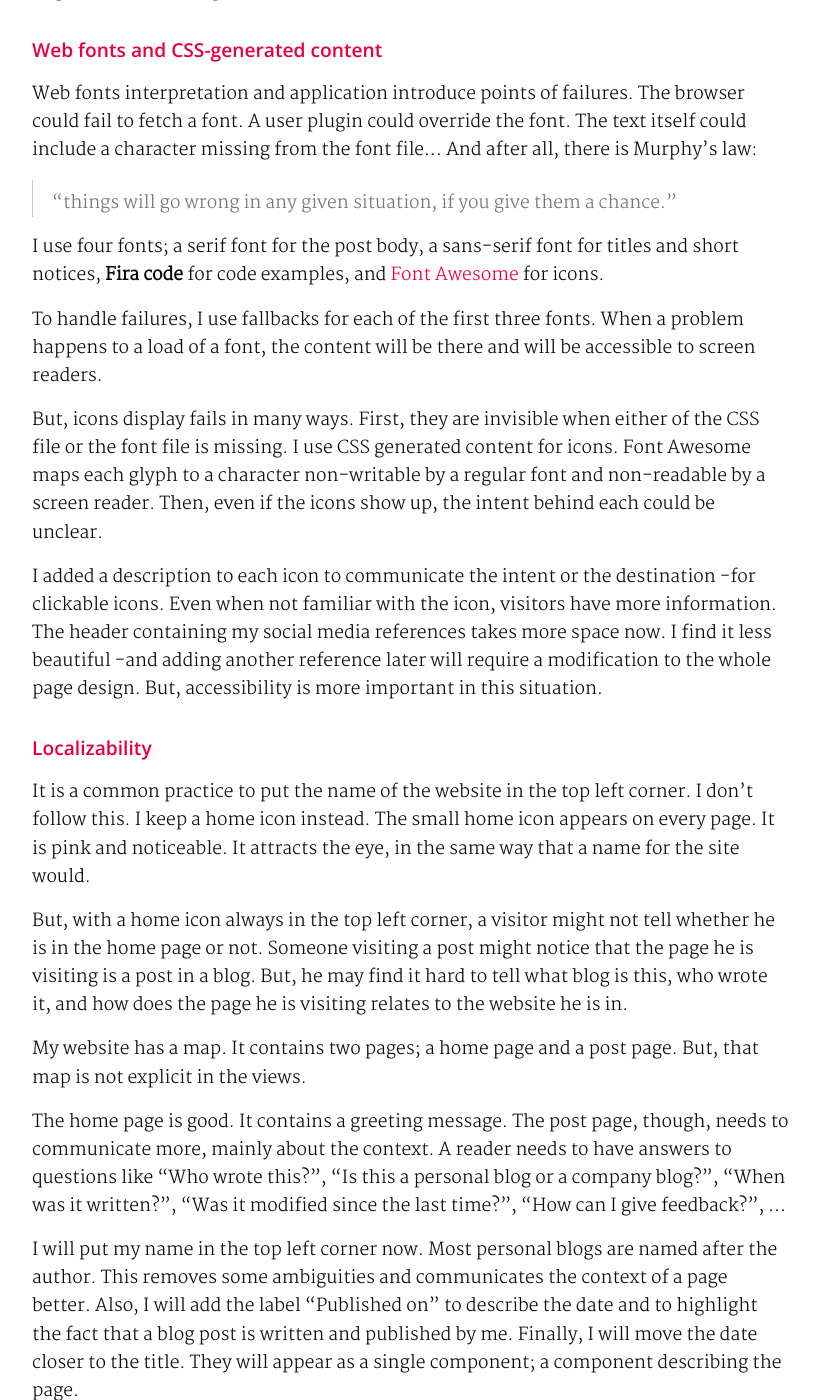
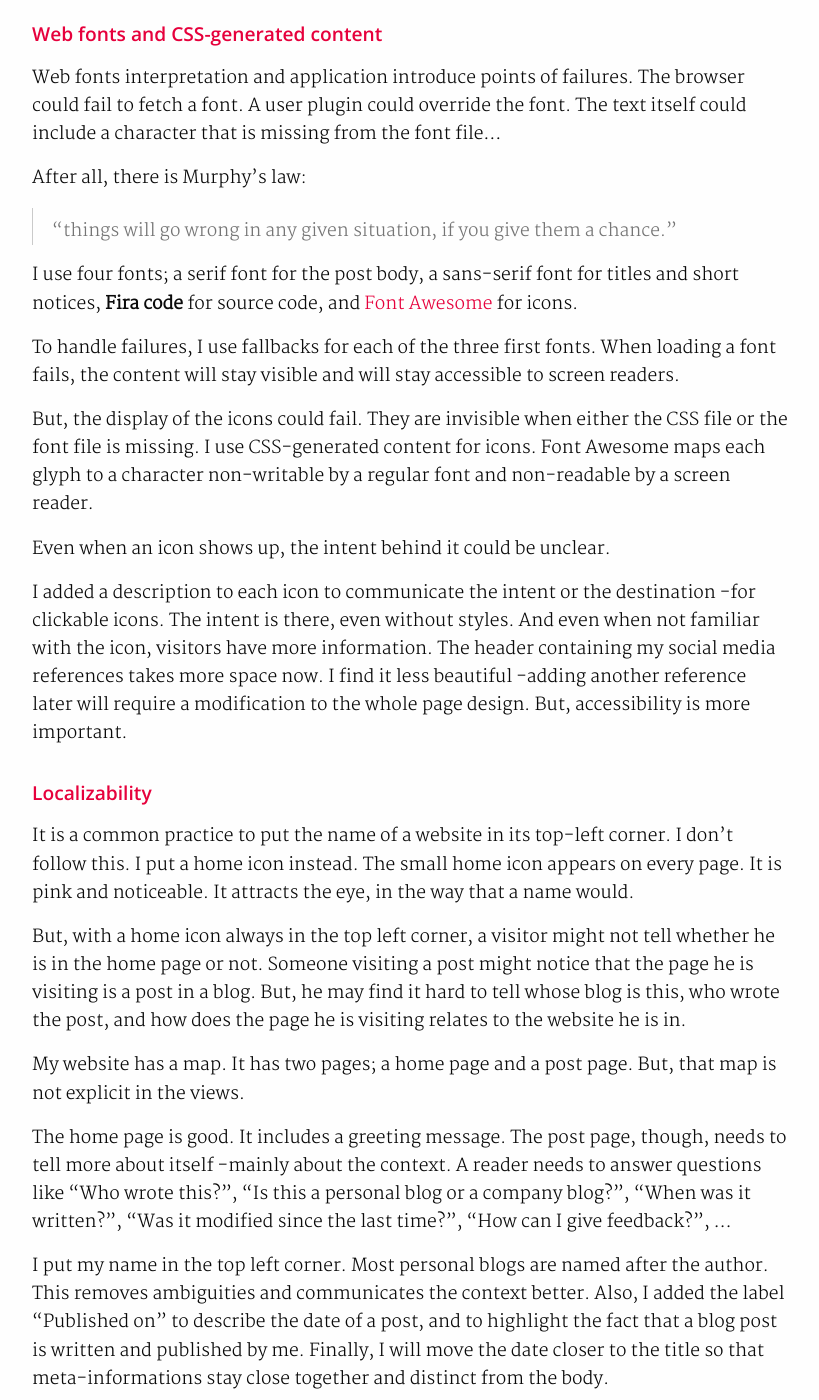
Before and after one commit to haresfaiez/haresfaiez.github.io, a Jekyll site: the page built from _posts/2019-06-22-improving-the-accessibility-of-my-website.md, in a window 1280 px wide and 1400 px high, scrolled down 607 px. Shown: the whole window, without its empty margins (103-922 px from the left). Built offline with Jekyll 4.4.1, drawn with Linux system fonts in a browser that asks for light colours; comment, search, counter and statistics services are not loaded; some of the changed text lies outside the part shown.

Commit message:
Improve the accessibility post

```diff
--- a/_posts/2019-06-22-improving-the-accessibility-of-my-website.md
+++ b/_posts/2019-06-22-improving-the-accessibility-of-my-website.md
@@ -6,102 +6,102 @@ date:   2019-06-22 12:37:00 +0100
 tags: featured
 ---
 
-People use different technologies than what most of us are familiar with.
-They are used to navigate the web in customized settings.
-When they cannot read fluently, they use screen readers or they save the page for a next break.
-And if they fail to digest the content then, either they ignore it or they ask for help -which is
-not easy.
-They might not distinguish colors, fail to keep up with videos, you name it.
+People use customized tools and unfamiliar applications to navigate the web.
+They have no use for a screen, a keyboard, or a regular browser.
+They need assistance (we all do).
+When they can't read, they use screen readers.
+When they fail to distinguish colors, they spend their time guessing, then they misinterpret the content.
+Some fail to keep up with videos, to see small text, to drag-and-drop small objects,...
 
-Not all disabilities are permanent. One might fall-ill, might break a hand,
-or might become short-sighted.
-These are situations where a web page optimized for a relaxed, middle-aged, eager-for-delight,
-"regular" man fails to reach its visitor.
-
-There is a lot we can do as programmers to make our work accessible to the wider audience.
-I document the improvements I am making to my blog and the reasons behind each decision here.
-I will keep editing this post as I make accessibility improvements and I publish what I do in the newsletter.
+Not all disabilities are permanent. One falls-ill, breaks a hand, and becomes short-sighted.
+For such person, a page optimized for a relaxed, middle-aged, eager-for-delight,
+"regular" man will be hard to get along with.
+There is a lot we can do as programmers to make our work accessible to a wider audience.
+I am learning about the subject.
+I document in this post the improvements I am making to my blog and the reason behind each.
+I edit it with each improvement, then I will publish what I do in the newsletter.
 
 ## Web fonts and CSS-generated content
 
 Web fonts interpretation and application introduce points of failures.
 The browser could fail to fetch a font. A user plugin could override the font.
-The text itself could include a character missing from the font file...
-And after all, there is Murphy's law:
+The text itself could include a character that is missing from the font file...
+
+After all, there is Murphy's law:
 > "things will go wrong in any given situation, if you give them a chance."
 
 I use four fonts; a serif font for the post body, a sans-serif font
-for titles and short notices, **Fira code** for code examples, and [Font Awesome](https://fontawesome.com)
+for titles and short notices, **Fira code** for source code, and [Font Awesome](https://fontawesome.com)
 for icons.
 
-To handle failures, I use fallbacks for each of the first three fonts.
-When a problem happens to a load of a font, the content will be there and will be accessible to screen readers.
+To handle failures, I use fallbacks for each of the three first fonts.
+When loading a font fails, the content will stay visible and will stay accessible to screen readers.
 
-But, icons display fails in many ways.
-First, they are invisible when either of the CSS file or the font file is missing.
-I use CSS generated content for icons. Font Awesome maps each glyph to a character non-writable
+But, the display of the icons could fail.
+They are invisible when either the CSS file or the font file is missing.
+I use CSS-generated content for icons. Font Awesome maps each glyph to a character non-writable
 by a regular font and non-readable by a screen reader.
-Then, even if the icons show up, the intent behind each could be unclear.
+
+Even when an icon shows up, the intent behind it could be unclear.
 
 I added a description to each icon to communicate the intent or the destination -for clickable icons.
-Even when not familiar with the icon, visitors have more information.
+The intent is there, even without styles.
+And even when not familiar with the icon, visitors have more information.
 The header containing my social media references takes more space now. I find it less beautiful
--and adding another reference later will require a modification to the whole page design.
-But, accessibility is more important in this situation.
+-adding another reference later will require a modification to the whole page design.
+But, accessibility is more important.
 
 ## Localizability
-It is a common practice to put the name of the website in the top left corner.
-I don't follow this. I keep a home icon instead.
-The small home icon appears on every page. It is pink and noticeable. It attracts the eye, in the same way that
-a name for the site would.
+It is a common practice to put the name of a website in its top-left corner.
+I don't follow this. I put a home icon instead.
+The small home icon appears on every page. It is pink and noticeable.
+It attracts the eye, in the way that a name would.
 
 But, with a home icon always in the top left corner,
 a visitor might not tell whether he is in the home page or not.
 Someone visiting a post might notice that the page he is visiting is a post in a blog.
-But, he may find it hard to tell what blog is this, who wrote it,
+But, he may find it hard to tell whose blog is this, who wrote the post,
 and how does the page he is visiting relates to the website he is in.
 
-My website has a map. It contains two pages; a home page and a post page.
+My website has a map. It has two pages; a home page and a post page.
 But, that map is not explicit in the views.
 
-The home page is good. It contains a greeting message.
-The post page, though, needs to communicate more, mainly about the context.
-A reader needs to have answers to questions like "Who wrote this?", "Is this a personal blog or a company blog?",
+The home page is good. It includes a greeting message.
+The post page, though, needs to tell more about itself -mainly about the context.
+A reader needs to answer questions like "Who wrote this?", "Is this a personal blog or a company blog?",
 "When was it written?", "Was it modified since the last time?", "How can I give feedback?", ...
 
-I will put my name in the top left corner now. Most personal blogs are named after the author.
-This removes some ambiguities and communicates the context of a page better.
-Also, I will add the label "Published on" to describe the date and to highlight the fact that a blog post
+I put my name in the top left corner. Most personal blogs are named after the author.
+This removes ambiguities and communicates the context better.
+Also, I added the label "Published on" to describe the date of a post, and to highlight the fact that a blog post
 is written and published by me.
-Finally, I will move the date closer to the title.
-They will appear as a single component; a component describing the page.
+Finally, I will move the date closer to the title so that meta-informations stay close together
+and distinct from the body.
 
 ## Headings
-To simplify the skimming,  memorization, and readability of posts.
-I break down each post into many parts, each with a different heading.
-I prefer to keep one heading level for a post. But, I use two in extreme situations.
+I break down posts into parts. I put a heading to each part to simplify skimming and memorization.
+I like to use one heading level, and I use two at most.
 
 All headings in my posts are in the same size.
-I use different colors and margins to distinguish different levels.
-The main heading is pink and has a one-line vertical margin. The subheading is blue and has half the margin.
+I use colors and margins to highlight the difference in levels.
+The main heading is pink and has a one-line vertical margin.
+The subheading is blue and has half the margin.
 
-Color blindness turns out to be more common and impeding that I thought.
-People with such impairment cannot distinguish colors as I do.
-Under many kinds of color blindness, all headings look the same, dark color on white.
+But, people with color blindness cannot distinguish the colors of the subheading and the post.
+And under many kinds of color blindness, all headings look the same; dark on white.
 
-A heuristic says that the grayscale view of the page provides similar clues and affordance as the normal view.
-In my case, in the two views, heading levels look similar. Even the margin is hardly noticeable.
+A heuristic says that a grayscale view of the page provides similar clues and affordance as a normal view.
+In my situation heading levels look similar in the grayscale view. Even the margin is hardly noticeable.
 
-I will remove the margin variation from headings.
-Then, I will use a thick font face for the main headings and a light one for subheadings.
-Note that subheadings and a paragraph will have different fonts and sizes.
-That will make them distinguishable.
-I will keep the color variation. It helps with skimming.
+I removed the variation in the margin between headings
+and used a thick font face for the main headings and a light one for subheadings.
+Subheadings and a paragraph have different fonts and sizes. So, they are distinguishable.
+I kept the color variation as it helps with the skimming.
 
 ## Validation
-[WAVE](wave.webaim.or) is a web accessibility validation tool.
+[WAVE](https://wave.webaim.org/) is a web accessibility validation tool.
 I use it to validate my website.
-WAVE identifies accessibility issues in the view and structure of a web page.
+WAVE identifies accessibility issues in the view and the structure of a page.
 In my case, it highlights the icons problem and other structural problems.
 But, it didn't mention headings and localizability.
 You can learn more about web accessibility on
```
